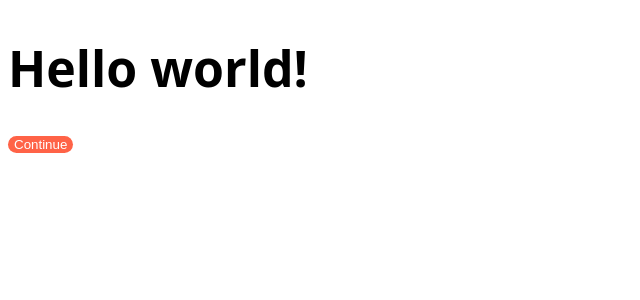
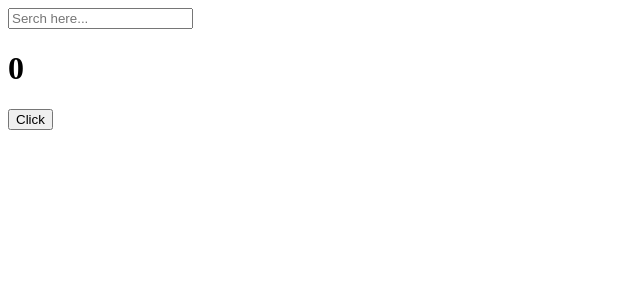
Before and after one commit to Mason3144/ReactJS-trial, a React (Create React App) app: page / in a window 1280 px wide. Shown: the top 300 px of the page, without its empty margins (0-640 px from the left). Built offline with nearby package versions, Linux system fonts and the light colour scheme.

Commit message:
State, Props, Effects

```diff
--- a/src/App.js
+++ b/src/App.js
@@ -1,11 +1,28 @@
-import Button from "./Button";
-import styles from "./App.module.css";
+import { useState, useEffect } from "react";
 
 function App() {
+  const [counter, setValue] = useState(0);
+  const [keyword, setKeyword] = useState("");
+  const onClick = () => setValue((prev) => prev + 1);
+  const onChange = (event) => setKeyword(event.target.value);
+  console.log("I run all the time");
+
+  useEffect(() => console.log("I run once"), []);
+  useEffect(() => {
+    if (keyword !== "") {
+      console.log("I run when keyword changes");
+    }
+  }, [keyword]);
   return (
     <div>
-      <h1 className={styles.title}>Hello world!</h1>
-      <Button text="Continue" />
+      <input
+        value={keyword}
+        onChange={onChange}
+        type="text"
+        placeholder="Serch here..."
+      />
+      <h1>{counter}</h1>
+      <button onClick={onClick}>Click</button>
     </div>
   );
 }
--- a/src/index.js
+++ b/src/index.js
@@ -4,7 +4,7 @@ import App from "./App";
 
 const root = ReactDOM.createRoot(document.getElementById("root"));
 root.render(
-  <React.StrictMode>
-    <App />
-  </React.StrictMode>
+  // <React.StrictMode>
+  <App />
+  // </React.StrictMode>
 );
```
